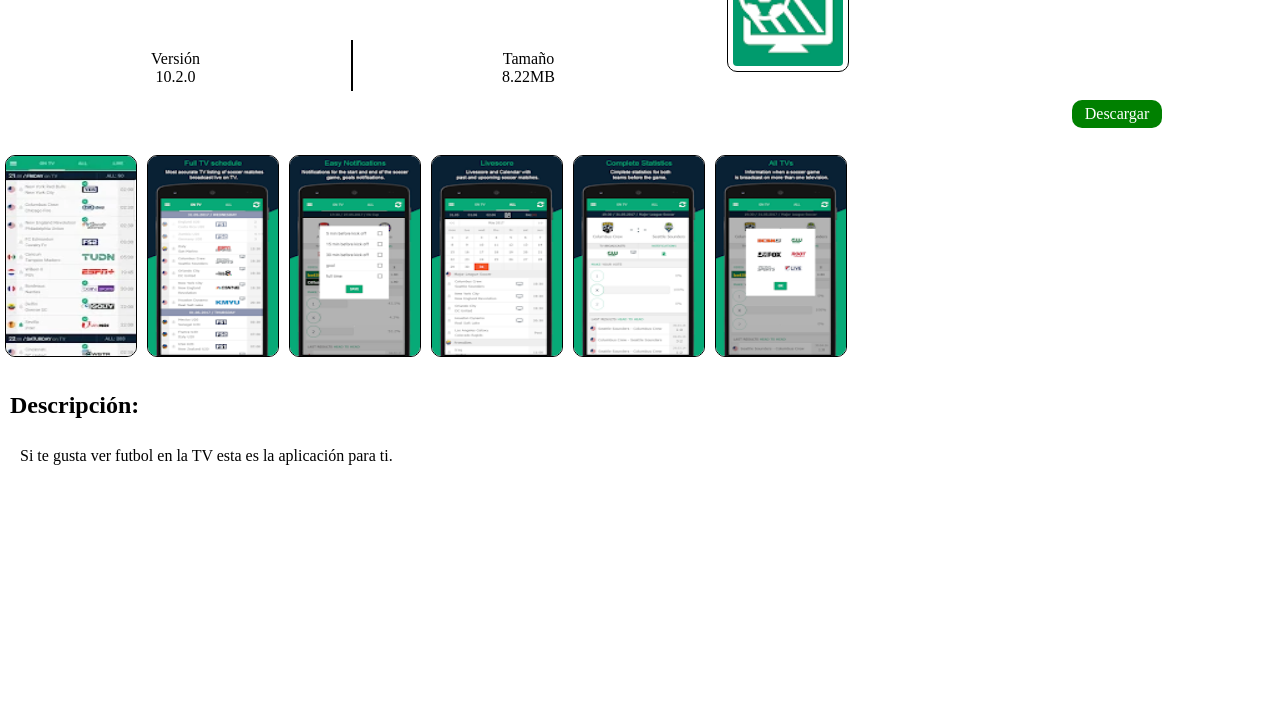
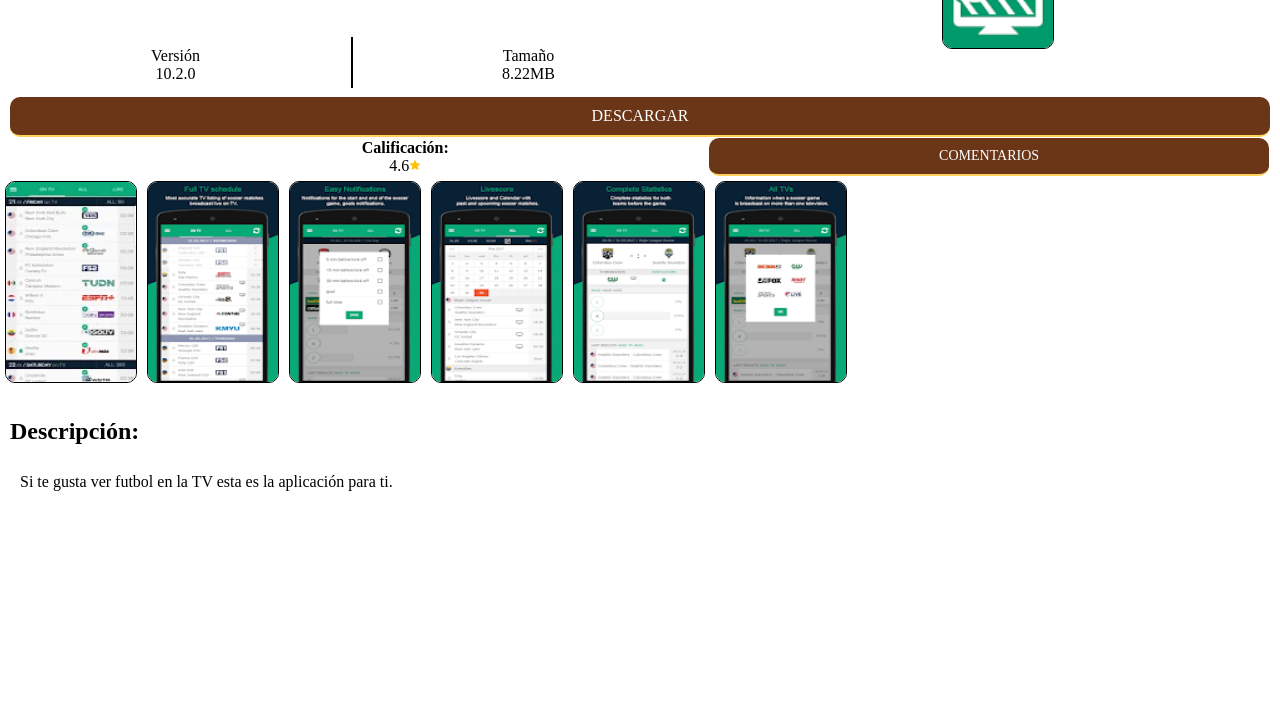
Before and after one commit to developer-shop/Futbol-en-TV, a plain HTML site: page index.html in a window 1280 px wide. Shown: the part 87-800 px from the top of the page. Drawn offline with Linux system fonts and the light colour scheme.

Commit message:
Update index.html

```diff
--- a/index.html
+++ b/index.html
@@ -9,17 +9,16 @@ margin: 0;
 
 body{width:100%; height: 100%; background: #ffffff;}
 
-  .section01{margin: 5px;  height: 12px; width:80%; }
+ .section01{margin: 2px;  height: 12px; width:80%; }
 .section01 img{ height: 12px; float: right;}
-
-
 
 .container{
 height: 150px; width:100%;}
 
-#section1{
+#section1{text-align: center;
 width:44%; height: 150px; float: right; }
-#section1 img{border: 1px solid black; border-radius: 10px; padding: 5px; margin: 10px; }
+#section1 img{border:  1px solid black; border-radius: 10px;  text-align: center;}
+
 
 #section2{
 width:55%; height: 100px;}
@@ -34,13 +33,40 @@ width:55%; height: 49px; display: flex;}
 
 
 
-.nav{ width: 90%; height: 40px; margin: 10px; 10px; text-align: center;}
-.nav a{display: block; width: 80px; height: 18px; padding: 5px; background: #008000; border-radius: 10px; color: #ffffff;  text-decoration: none; float: right;}
+.nav{width:100%; height: 30px; text-align: center;}
+
+.nav a{display: block; text-decoration: none;
+    font-size: 16px; /* Tamaño de letra */
+    text-transform: uppercase; /* Letras en mayúscula */
+    background: #6B3618; /* Color de fondo */
+    padding: 10px 15px; /* Relleno */
+    margin: 10px;
+    color: #FFD059; /* Color de texto */
+    border-bottom: solid 2px #FFD059; /* Borde inferior */
+    border-radius: 10px; color: #ffffff;  }
+
+  #section03{
+width:100%; height: 49px; display: flex;}
+#section08{ width:10%;}
+
+#section04{ width:50%; height: 49px; padding: 2px; 49px; float: right; margin: 10px; text-align: center;}
+
+#section05{width:50%; height: 49px; float: right; margin: 10px; text-align: center;}
+#section05 a{display: block; text-decoration: none;
+    font-size: 14px; /* Tamaño de letra */
+    text-transform: uppercase; /* Letras en mayúscula */
+    background: #6B3618; /* Color de fondo */
+    padding: 10px 15px; /* Relleno */
+    margin: 1px;
+    color: #FFD059; /* Color de texto */
+    border-bottom: solid 2px #FFD059; /* Borde inferior */
+    border-radius: 10px; color: #ffffff;  }
 
 
 .main{   width:100%;  max-height: 220px;  display: flex; overflow-x: auto;}
 #section6 img{ border: 1px solid black; border-radius: 10px; height: 200px; width: 130px;  display: flex;}
 #section6{ margin: 5px; border-radius: 10px;  display: flex;}
+#section6 video{ border: 1px solid black; border-radius: 10px; height: 200px; width: 130px;  display: flex;}
 
 .footer{ width:90%; height: 100%; margin: 10px; }
 p{padding: 10px; }
@@ -73,7 +99,14 @@ p{padding: 10px; }
 <div class="nav">
 <a href="Futbol en TV_10.2.0_developer-shop.apk" download="Futbol en TV_10.2.0_developer-shop" ><center>Descargar</center></a>
 </div>
-
+ <section id="section03">
+<div id="section08">
+</div>
+<div id="section04"><b>Calificación:</b><br>4.6<img src="19[1].png">
+</div>
+<div id="section05"><a href="comentarios.html" ><center>Comentarios</center></a>
+</div>
+</section>
 <div class="main">
 
 <section id="section6">
```
